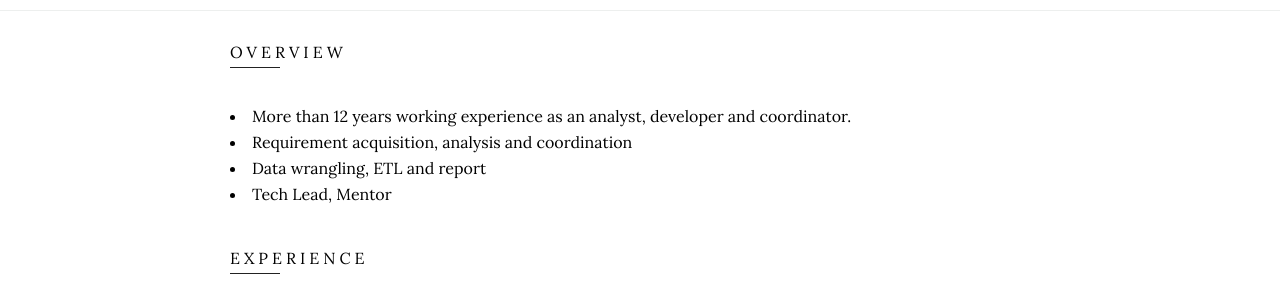
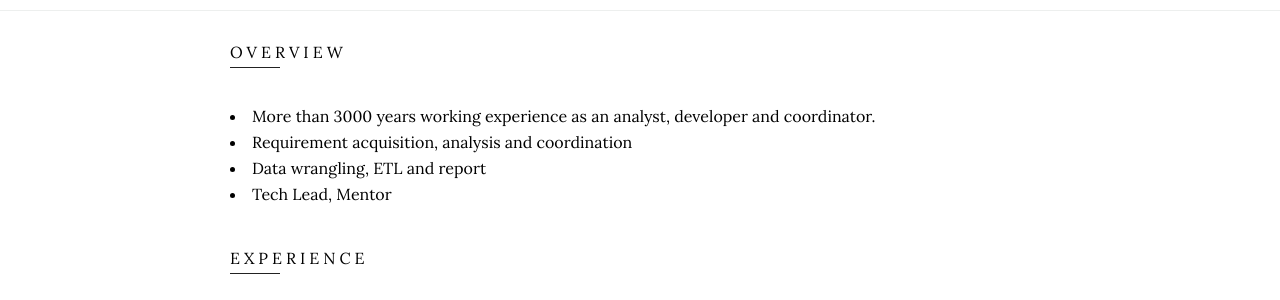
Before and after one commit to renjieliu/renjieliu.github.io, a Jekyll site: the page built from index.html, in a window 1280 px wide. Shown: the part 242-542 px from the top of the page. Built offline with Jekyll 4.4.1, drawn with Linux system fonts in a browser that asks for light colours.

Commit message:
Update overview.yml

```diff
--- a/_data/overview.yml
+++ b/_data/overview.yml
@@ -1,5 +1,5 @@
 toc:
-  - title: More than 12 years working experience as an analyst, developer and coordinator.
+  - title: More than 3000 years working experience as an analyst, developer and coordinator.
   - title: Requirement acquisition, analysis and coordination
   - title: Data wrangling, ETL and report
   - title: Tech Lead, Mentor
```
